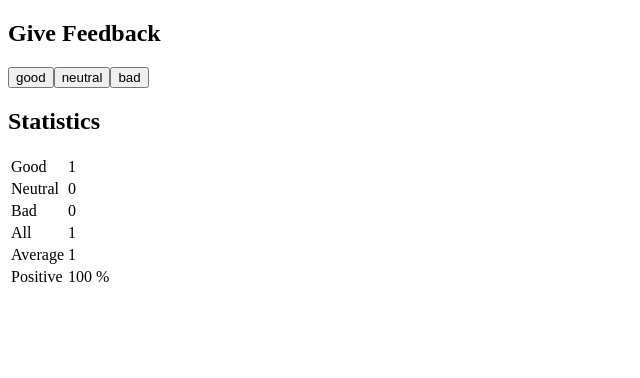
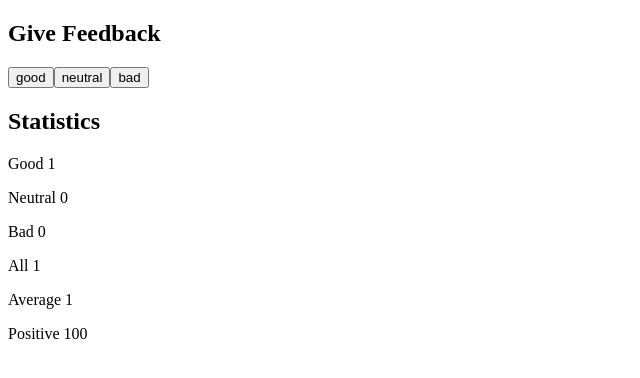
Before and after one commit to albertogonzalez2001/Fullstack-open, a React (Vite) app in the folder part1/Exercises/unicafe/: page / in a window 1280 px wide. Both pictures are taken after a click on the button "good". Shown: the top 378 px of the page, without its empty margins (0-640 px from the left). Built offline with nearby package versions, Linux system fonts and the light colour scheme.

Commit message:
Revert "Completado el punto 1.11 de los ejercicios del part1."
This reverts commit 590c1f4a7d93061ab97594a1dab0f059c1b6991d.

```diff
--- a/part1/Exercises/unicafe/src/App.jsx
+++ b/part1/Exercises/unicafe/src/App.jsx
@@ -7,7 +7,7 @@ const App = () => {
   const [bad, setBad] = useState(0);
   const [total, setTotal] = useState(0);
   const averageScore = (good * 1 + neutral * 0 + bad * -1) / total;
-  const positivePercent = (good * 100) / total + " %";
+  const positivePercent = (good * 100) / total;
 
   const handleGoodClick = () => {
     const updatedGood = good + 1;
@@ -33,7 +33,6 @@ const App = () => {
       <Button handleClick={handleGoodClick} text="good" />
       <Button handleClick={handleNeutralClick} text="neutral" />
       <Button handleClick={handleBadClick} text="bad" />
-      <h2>Statistics</h2>
       <Statistics
         good={good}
         neutral={neutral}
@@ -53,12 +52,9 @@ const Button = ({ handleClick, text }) => (
 
 //Componente
 const StatisticLine = ({ text, value }) => (
-  <tbody>
-    <tr>
-      <td>{text}</td>
-      <td>{value}</td>
-    </tr>
-  </tbody>
+  <p>
+    {text} {value}
+  </p>
 );
 
 //Componente
@@ -67,14 +63,15 @@ const Statistics = ({ good, neutral, bad, all, average, positive }) => {
     return <p>No feedback given </p>;
   }
   return (
-    <table>
+    <div>
+      <h2>Statistics</h2>
       <StatisticLine text="Good" value={good} />
       <StatisticLine text="Neutral" value={neutral} />
       <StatisticLine text="Bad" value={bad} />
       <StatisticLine text="All" value={all} />
       <StatisticLine text="Average" value={average} />
       <StatisticLine text="Positive" value={positive} />
-    </table>
+    </div>
   );
 };
 
```
